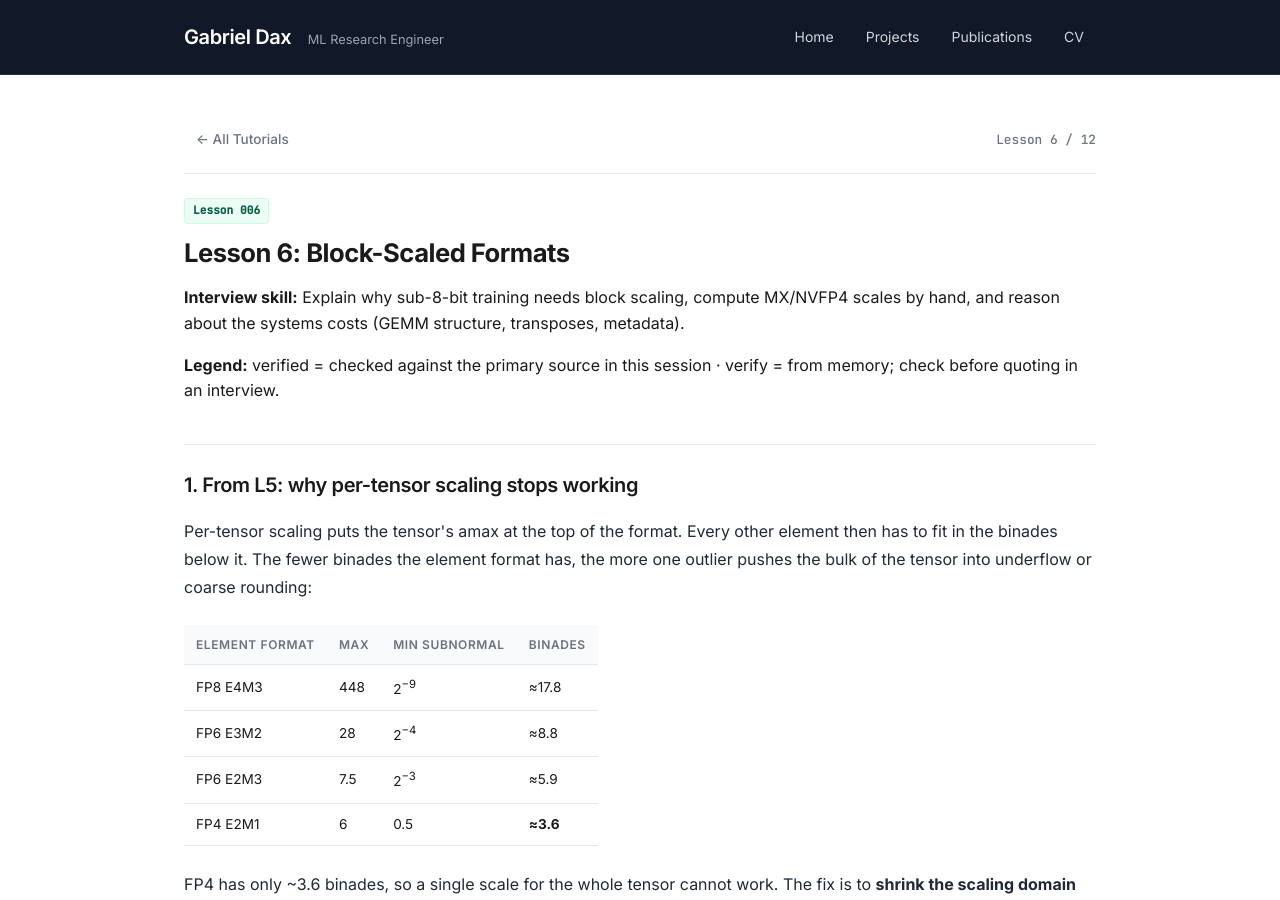
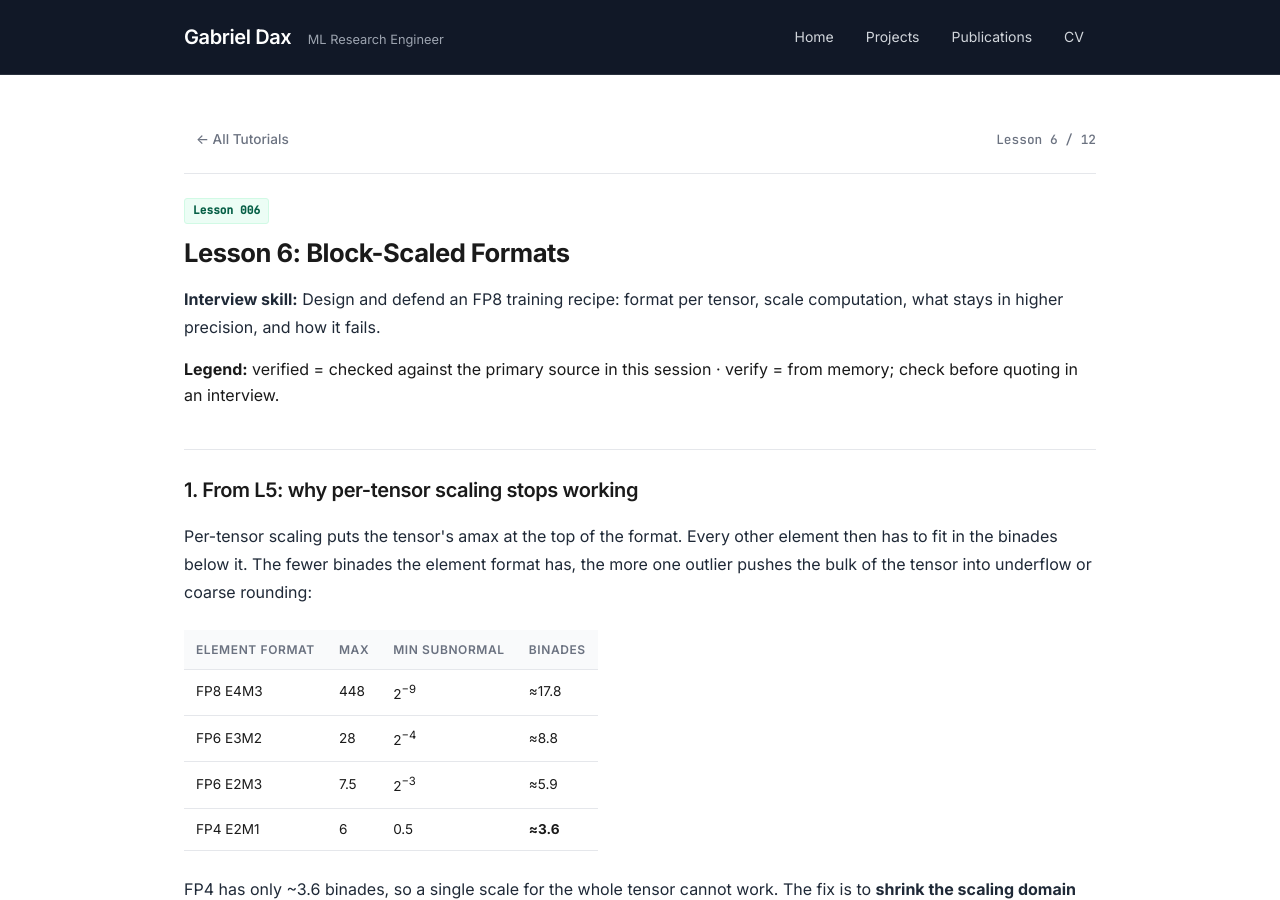
Before and after one commit to g4br1el/g4br1el.github.io, a Jekyll site: the page built from _tutorials/prep-nov26/06-block-scaled-formats.html, in a window 1280 px wide and 900 px high. Built offline with Jekyll 4.4.1, drawn with Linux system fonts in a browser that asks for light colours.

Commit message:
fixed minor issues in tutorials

```diff
--- a/_tutorials/prep-nov26/05-fp8-training.html
+++ b/_tutorials/prep-nov26/05-fp8-training.html
@@ -12,7 +12,7 @@ permalink: /heap/nov26/005/
 
 
 
-    <b>Interview skill:</b> Design and defend an FP8 training recipe: format per tensor, scale computation, what stays in higher precision, and how it fails.</p>
+<p><b>Interview skill:</b> Design and defend an FP8 training recipe: format per tensor, scale computation, what stays in higher precision, and how it fails.</p>
 
 <div class="box"><b>Legend:</b>
     <span class="ver ok">verified</span> = checked against the primary source in this session &middot;
--- a/_tutorials/prep-nov26/06-block-scaled-formats.html
+++ b/_tutorials/prep-nov26/06-block-scaled-formats.html
@@ -12,7 +12,7 @@ permalink: /heap/nov26/006/
 
 
 
-    <b>Interview skill:</b> Explain why sub-8-bit training needs block scaling, compute MX/NVFP4 scales by hand, and reason about the systems costs (GEMM structure, transposes, metadata).</p>
+<p><b>Interview skill:</b> Design and defend an FP8 training recipe: format per tensor, scale computation, what stays in higher precision, and how it fails.</p>
 
 <div class="box"><b>Legend:</b>
     <span class="ver ok">verified</span> = checked against the primary source in this session &middot;
--- a/_tutorials/prep-nov26/09-nan-forensics.html
+++ b/_tutorials/prep-nov26/09-nan-forensics.html
@@ -199,7 +199,6 @@ permalink: /heap/nov26/009/
     <li><span class="tag u">verify</span> Chowdhery et al., "PaLM", 2022 (z-loss) — <a href="https://arxiv.org/abs/2204.02311">arXiv:2204.02311</a></li>
     <li><span class="tag u">verify</span> PyTorch autograd anomaly detection — <a href="https://docs.pytorch.org/docs/stable/autograd.html#anomaly-detection">docs</a></li>
 </ul>
-</main>
 
 <script>
     // Render code blocks with copy buttons
--- a/_tutorials/prep-nov26/10-int8-smoothquant-qat.html
+++ b/_tutorials/prep-nov26/10-int8-smoothquant-qat.html
@@ -637,7 +637,12 @@ print(f"max |acc| / 2^31: {(qx @ qw.T).abs().max().item() / 2 ** 31:.2e}")
     <li>Esser et al., "Learned Step Size Quantization", arXiv:1902.08153 · Choi et al., "PACT", arXiv:1805.06085</li>
     <li>Nagel et al., "Overcoming Oscillations in Quantization-Aware Training", arXiv:2203.11086</li>
     <li>NVIDIA A100/H100 datasheets (INT8/FP8/BF16 Tensor Core throughput)</li>
+    <li><span class="tag u">verify</span> PyTorch autograd anomaly detection — <a href="https://docs.pytorch.org/docs/stable/autograd.html#anomaly-detection">docs</a></li>
 </ul>
+
+<script>
+    // Render code blocks with copy buttons
+    document.querySelectorAll('script[type="text/plain"].code').forEach(s => {
 
 <script>
     const Q = [
--- a/_tutorials/prep-nov26/11-distributed-numerics.html
+++ b/_tutorials/prep-nov26/11-distributed-numerics.html
@@ -197,8 +197,14 @@ dist.destroy_process_group()</code></pre>
         <li>PyTorch, <i>torch.distributed.fsdp.fully_shard</i>, main docs (updated 5 Nov 2026): <a href="https://docs.pytorch.org/docs/main/distributed/fsdp.fully_shard.html">docs.pytorch.org/docs/main/distributed/fsdp.fully_shard.html</a></li>
         <li>PyTorch, <i>fully_shard</i>, stable docs: <a href="https://docs.pytorch.org/docs/stable/distributed.fsdp.fully_shard.md">docs.pytorch.org/docs/stable/distributed.fsdp.fully_shard.md</a></li>
         <li>To verify (from memory): Rajbhandari et al., <i>ZeRO</i>, arXiv:1910.02054 (the 1.5× comm-volume result); the NCCL docs on ring/tree algorithm selection.</li>
+        <li><span class="tag u">verify</span> PyTorch autograd anomaly detection — <a href="https://docs.pytorch.org/docs/stable/autograd.html#anomaly-detection">docs</a></li>
     </ul>
 </main>
+
+<script>
+    // Render code blocks with copy buttons
+    document.querySelectorAll('script[type="text/plain"].code').forEach(s => {
+</script>
 
 <script>
     function tbl(id, head, rows) {
```
Also changed, not shown: _tutorials/prep-nov26/index.md (+10 -4 lines).
